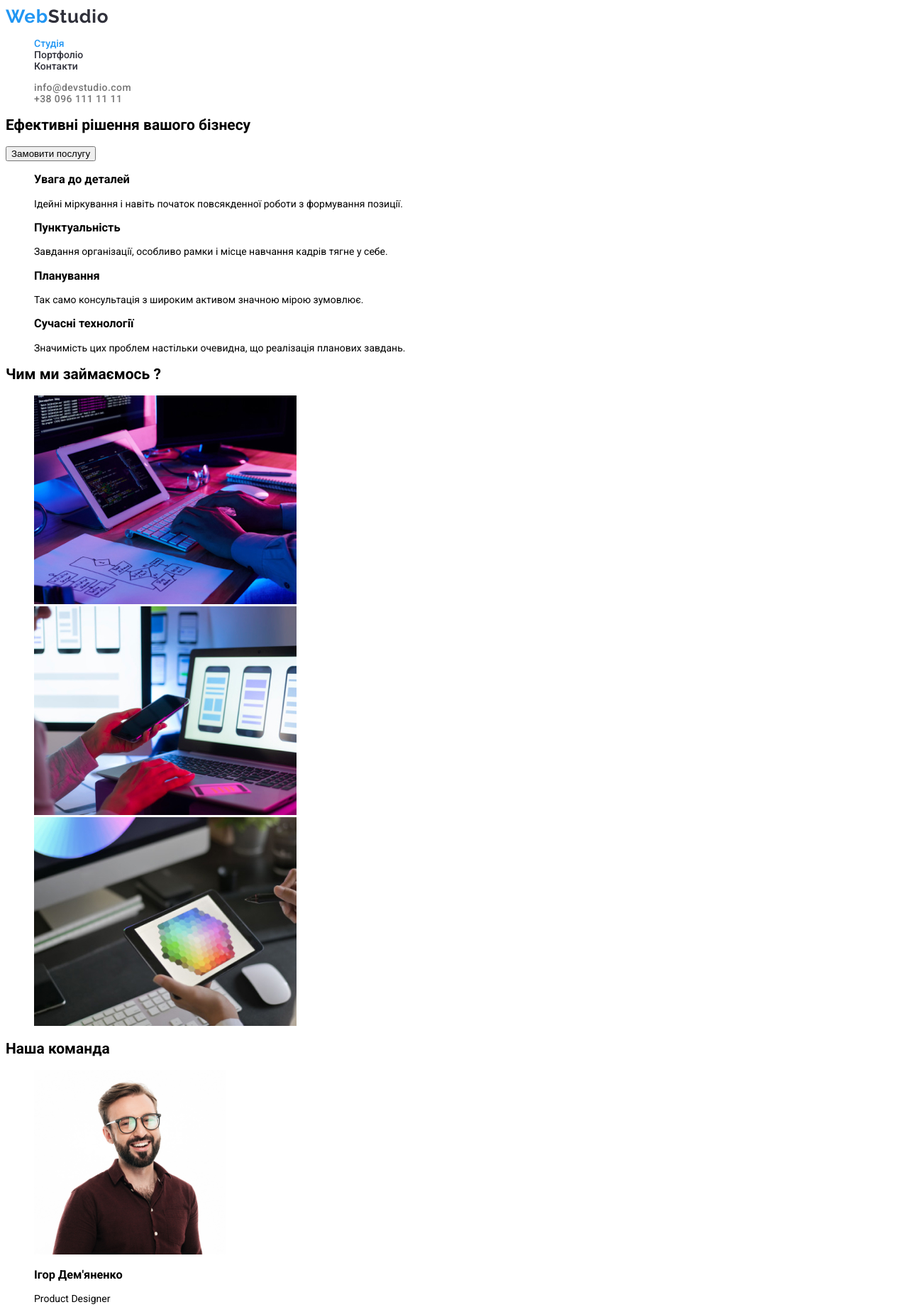
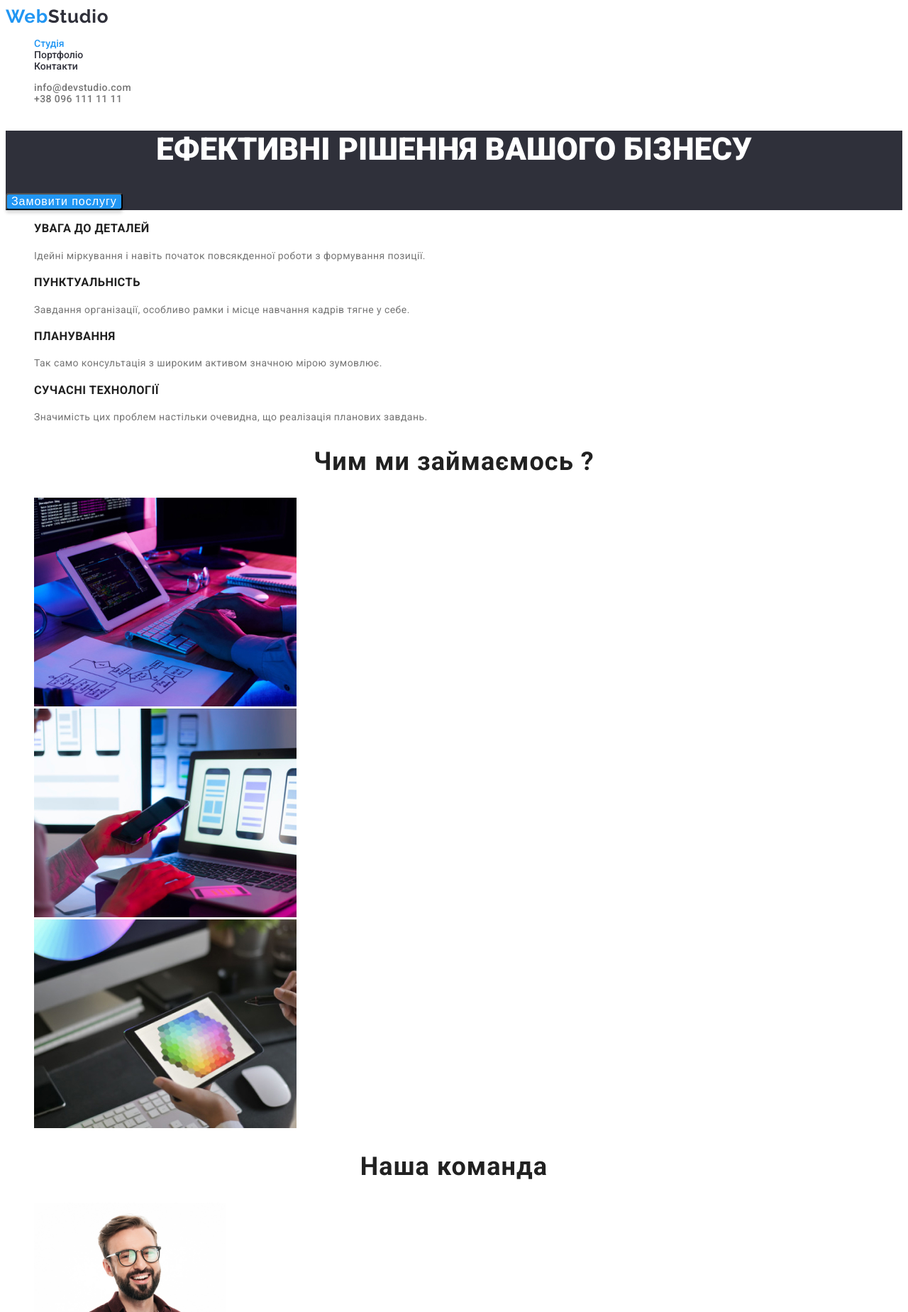
Before and after one commit to xenonsequences/kolisnichenko-dmytro-IPZ-32, a plain HTML site: page index.html in a window 1280 px wide. Shown: the top 1848 px of the page at 71% size. Drawn offline with Linux system fonts and the light colour scheme.

Commit message:
secondcommit
Залив всю лабу

```diff
--- a/css/styles.css
+++ b/css/styles.css
@@ -14,7 +14,7 @@ html {
 }
 
 body {
-    font-family: 'Roboto';
+    font-family: 'Roboto', sans-serif;
     font-style: normal;
     line-height: normal;
     font-size: 14px;
@@ -81,3 +81,135 @@ span {
 .active-link {
     color: var(--accent-color);
 }
+
+
+/* FOOTER */
+
+.footer {
+    box-sizing: border-box;
+    background: var(--background-secondary-color);
+}
+
+.footer-webstudio {
+    font-family: 'Raleway', sans-serif;
+    color: var(--background-primary-color);
+    font-size: 26px;
+    font-weight: 700;
+    letter-spacing: 0.78px;
+}
+
+.footer-text {
+    color: var(--background-primary-color);
+    font-style: normal;
+    font-weight: 400;
+    line-height: 16px;
+    letter-spacing: 0.42px;
+}
+
+.footer-contact {
+    color: rgba(255, 255, 255, 0.60);
+    font-style: normal;
+    font-weight: 400;
+    line-height: normal;
+    letter-spacing: 0.42px;
+}
+
+.footer-contact:hover {
+    cursor: pointer;
+}
+
+
+/* MAIN-PART */
+
+.title-text {
+    box-sizing: border-box;
+    background: var(--background-secondary-color);
+}
+
+h1 {
+    color: var(--background-primary-color);
+    font-size: 44px;
+    font-weight: 900;
+    line-height: normal;
+    text-align: center;
+    text-transform: uppercase;
+}
+
+.button-center {
+    box-sizing: border-box;
+    cursor: pointer;
+    border-radius: 4px;
+    background: var(--accent-color);
+    box-shadow: 0px 4px 4px 0px rgba(0, 0, 0, 0.15);
+    color: var(--background-primary-color);
+    font-size: 16px;
+    line-height: normal;
+    letter-spacing: 0.96px;
+}
+
+.button-center:active {
+    box-sizing: border-box;
+    cursor: pointer;
+    border-radius: 4px;
+    background: #188CE8;
+    box-shadow: 0px 4px 4px 0px rgba(0, 0, 0, 0.15);
+    color: var(--background-primary-color);
+    font-size: 16px;
+    line-height: normal;
+    letter-spacing: 0.96px;
+    transition: 300ms ease-in;
+}
+
+.feature-main {
+    color: var(--primary-color);
+    font-weight: 700;
+    line-height: normal;
+    letter-spacing: 0.42px;
+    text-align: left;
+    text-transform: uppercase;
+}
+
+.feature-text {
+    color: var(--secondary-color);
+    font-style: normal;
+    font-weight: 400;
+    line-height: 24px;
+    letter-spacing: 0.42px;
+}
+
+.job-header {
+    color: var(--primary-color);
+    text-align: center;
+    font-size: 36px;
+    font-weight: 700;
+    letter-spacing: 1.08px;
+}
+
+.team-cards {
+    color: var(--primary-color);
+    text-align: center;
+    font-size: 36px;
+    font-weight: 700;
+    line-height: normal;
+    letter-spacing: 1.08px;
+}
+
+.person {
+    box-sizing: border-box;
+}
+
+.person-name {
+    color: var(--primary-color);
+    font-size: 16px;
+    font-weight: 500;
+    line-height: normal;
+    letter-spacing: 0.48px;
+}
+
+.person-job {
+    color: var(--secondary-color);
+    font-size: 16px;
+    font-weight: 400;
+    line-height: normal;
+    letter-spacing: 0.48px;
+}
--- a/index.html
+++ b/index.html
@@ -91,9 +91,11 @@
     <footer class="footer">
       <a class="footer-webstudio" href="index.html"><span>Web</span>Studio</a>
       <address>
-        <p class="footer-text">м.Київ, пр-т Лесі Українки, 26</p>
-        <a class="footer-contact" href="info@devstudio.com">info@devstudio.com</a>
-        <a class="footer-contact" href="+380961111111">+38 096 111 11 11</a>
+        <ul>
+          <li><p class="footer-text">м.Київ, пр-т Лесі Українки, 26</p></li>
+          <li><a class="footer-contact" href="info@devstudio.com">info@devstudio.com</a></li>
+          <li><a class="footer-contact" href="+380961111111">+38 096 111 11 11</a></li>
+        </ul>
       </address>
     </footer>
 
```
Also changed, not shown: portfolio.html (+5 -3 lines).
